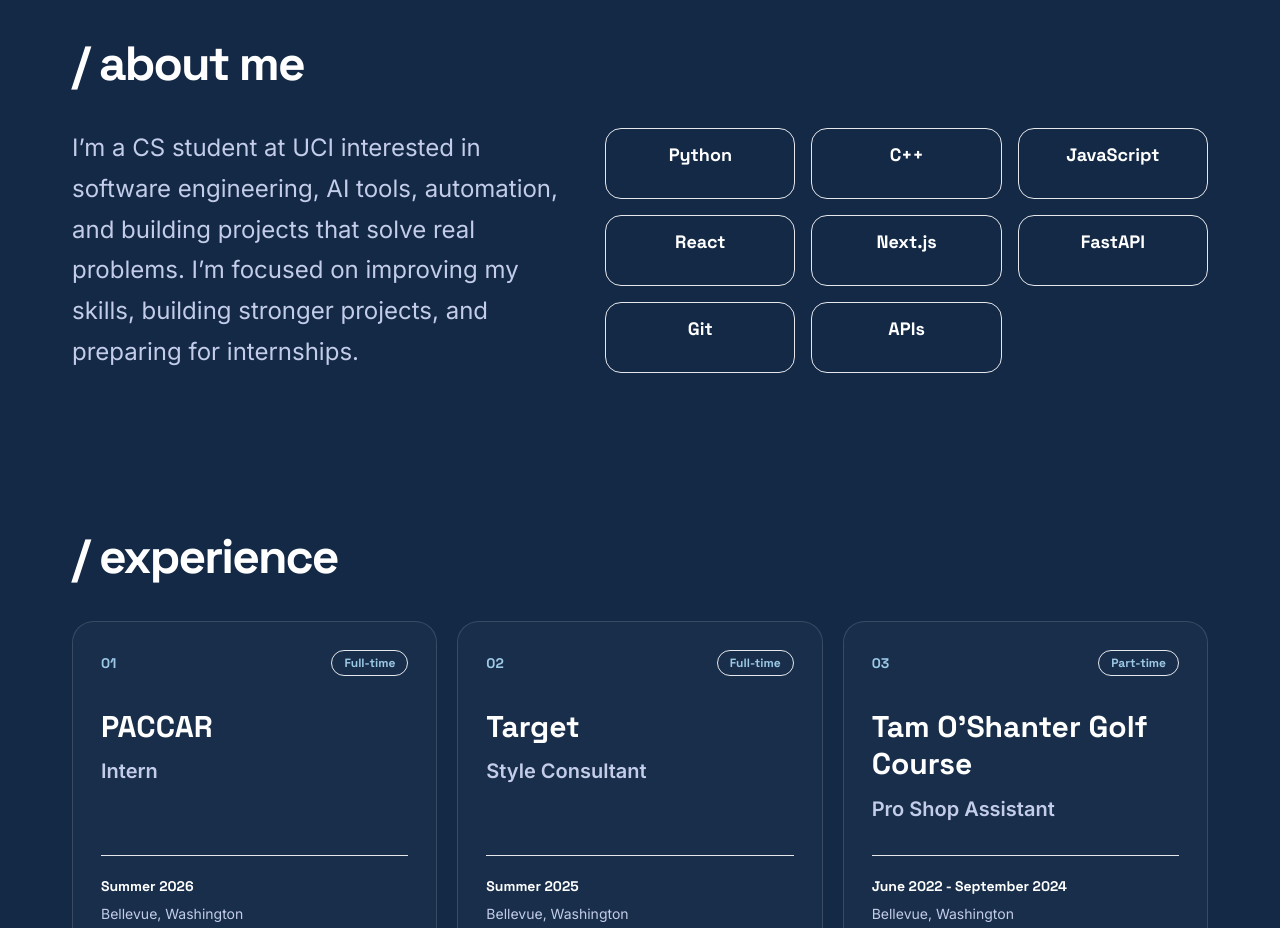
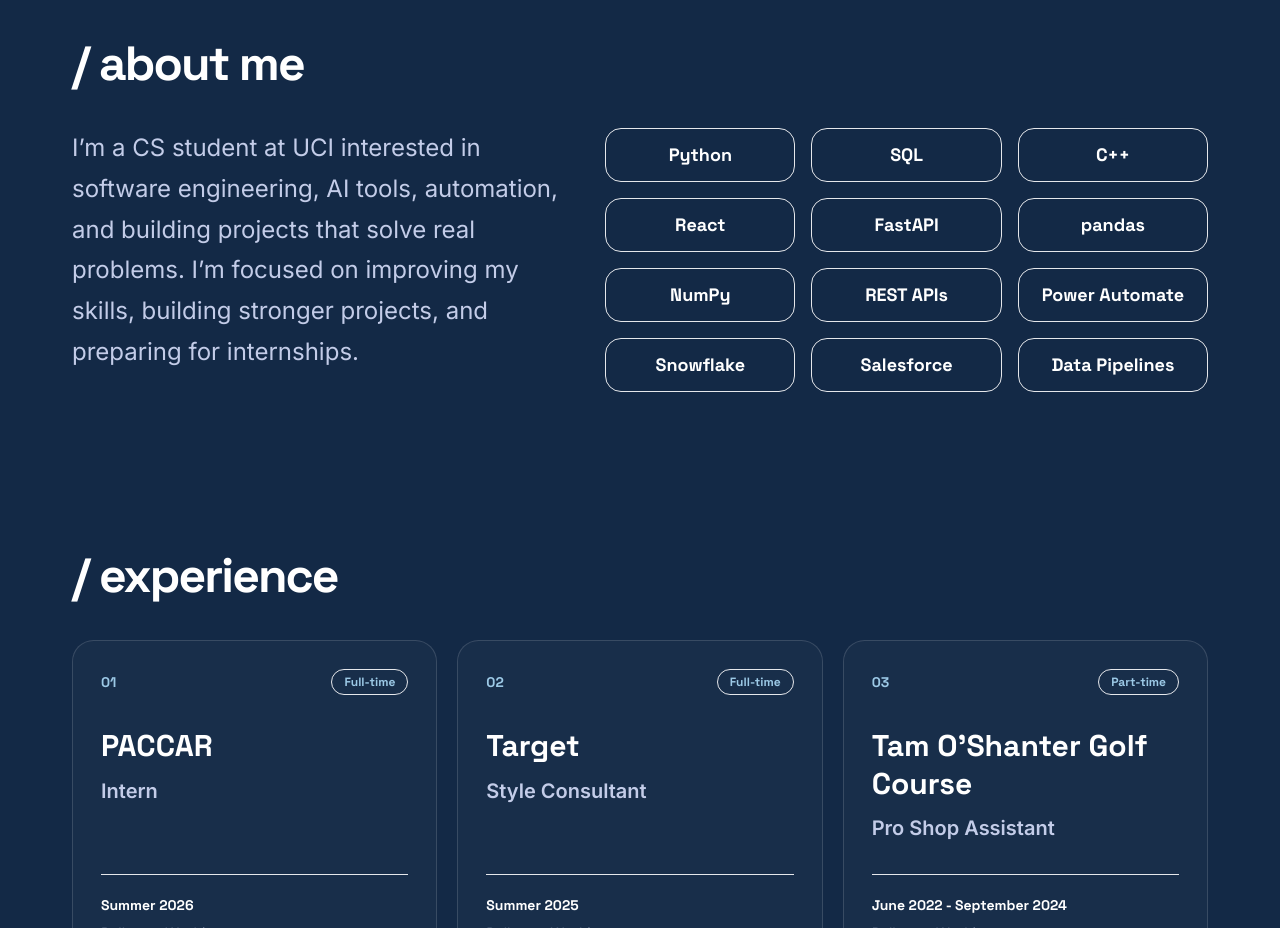
Before and after one commit to Ashton46/Personal_Portfolio, a Next.js app: page / in a window 1280 px wide. Shown: the part 840-1768 px from the top of the page. Built offline with nearby package versions, Linux system fonts and the light colour scheme.

Commit message:
Update skills list

```diff
--- a/app/page.jsx
+++ b/app/page.jsx
@@ -95,7 +95,20 @@
   }
 ];
 
-const skills = ["Python", "C++", "JavaScript", "React", "Next.js", "FastAPI", "Git", "APIs"];
+const skills = [
+  "Python",
+  "SQL",
+  "C++",
+  "React",
+  "FastAPI",
+  "pandas",
+  "NumPy",
+  "REST APIs",
+  "Power Automate",
+  "Snowflake",
+  "Salesforce",
+  "Data Pipelines"
+];
 
 const quickPrompts = [
   "What projects has Ashton built?",
```
